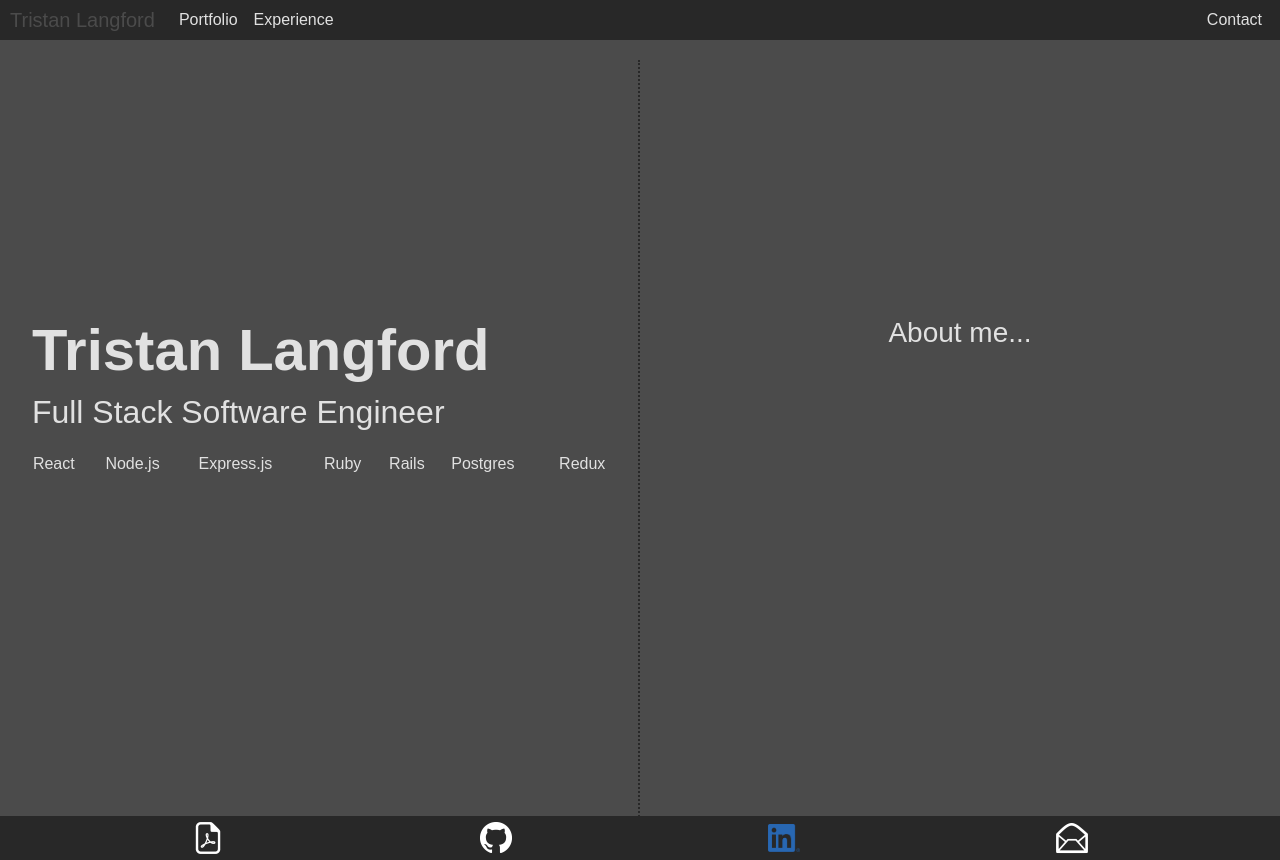
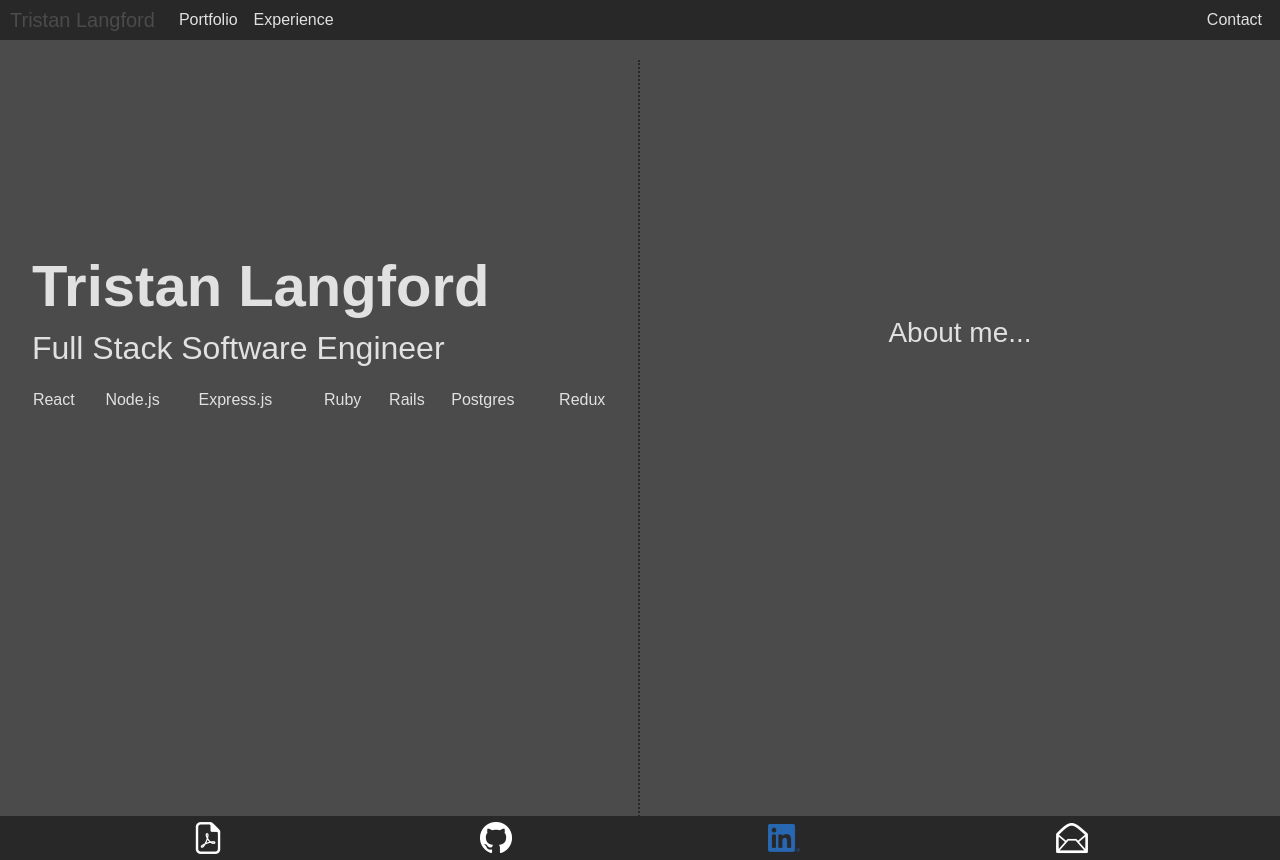
Before and after one commit to tristanlangford/react-tristan-langford, a React (Create React App) app: page / in a window 1280 px wide. Built offline with nearby package versions, Linux system fonts and the light colour scheme.

Commit message:
centred title

```diff
--- a/src/components/home/home.css
+++ b/src/components/home/home.css
@@ -34,7 +34,7 @@
 }
 
 .home-title {
-    margin-top: 40%;
+    margin-top: 30%;
     margin-left: 5%;
 }
 
```
